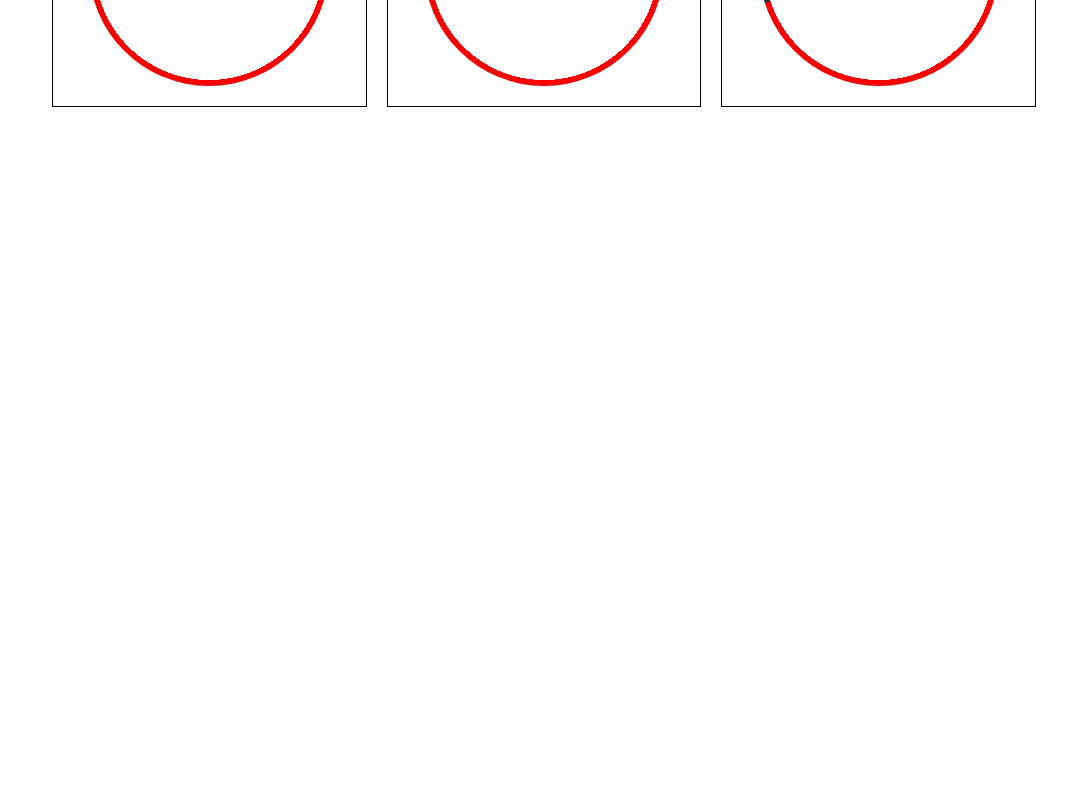
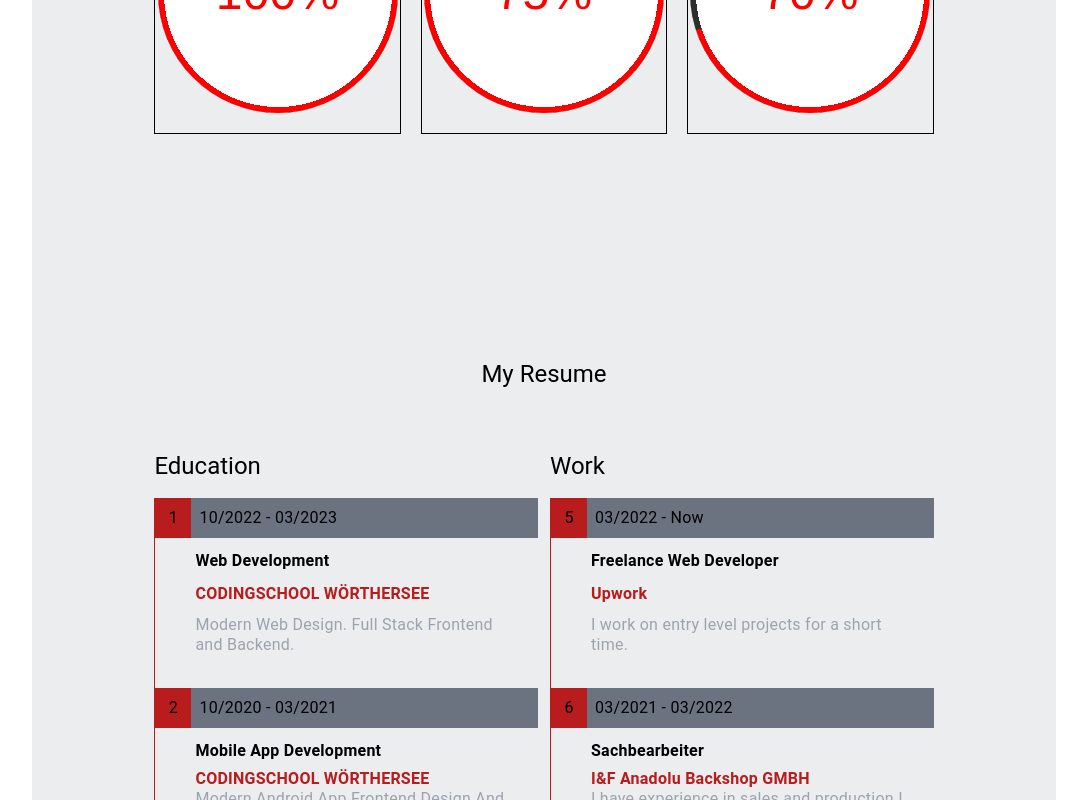
Before and after one commit to volkanfilazi/Angular-Cv-Project, an Angular app: page / in a window 1280 px wide. Shown: the part 1607-2407 px from the top of the page, without its empty margins (96-1183 px from the left). Before the commit the page ends 1907 px from the top, so only its background shows below. Built offline with nearby package versions, Linux system fonts and the light colour scheme.

Commit message:
added resume component and width has been changed with 3/4

```diff
--- a/src/app/app.component.html
+++ b/src/app/app.component.html
@@ -1,6 +1,9 @@
-<div class="h-screen">
-  <app-navbar [darkTheme]='isDarkTheme' (darkThemeToggled)="darkThemeActive()"></app-navbar>
-  <app-intro [darkTheme]='isDarkTheme'></app-intro>
-  <app-tools [darkTheme]='isDarkTheme'></app-tools>
-  <app-languages [darkTheme]="isDarkTheme"></app-languages>
+<app-navbar [darkTheme]='isDarkTheme' (darkThemeToggled)="darkThemeActive()"></app-navbar>
+<div class="bg-white flex flex-col items-center" [ngClass]="{'bg-black' : isDarkTheme}">
+  <div class="w-full bg-[#ecedef] md:w-4/5" [ngClass]="{'dark' : isDarkTheme}">
+    <app-intro [darkTheme]='isDarkTheme'></app-intro>
+    <app-tools [darkTheme]='isDarkTheme'></app-tools>
+    <app-languages [darkTheme]="isDarkTheme"></app-languages>
+    <app-resume [darkTheme]="isDarkTheme"></app-resume>
+  </div>
 </div>
--- a/src/app/app.module.ts
+++ b/src/app/app.module.ts
@@ -7,6 +7,7 @@ import { BrowserAnimationsModule } from '@angular/platform-browser/animations';
 import { ToolsComponent } from './tools/tools.component';
 import { LanguagesComponent } from './languages/languages.component';
 import { ProjectIconComponent } from './navbar/project-icon/project-icon.component';
+import { ResumeComponent } from './resume/resume.component';
 
 @NgModule({
   declarations: [
@@ -16,6 +17,7 @@ import { ProjectIconComponent } from './navbar/project-icon/project-icon.compone
     ToolsComponent,
     LanguagesComponent,
     ProjectIconComponent,
+    ResumeComponent,
   ],
   imports: [
     BrowserModule,
--- a/src/app/intro/intro.component.html
+++ b/src/app/intro/intro.component.html
@@ -1,5 +1,5 @@
-<div [ngClass]="{'dark': darkTheme}"
-  class="flex relative md:h-full flex-col bg-white sm:mt-20 md:mt-0 sm:flex-col md:z-10 md:flex-row md:justify-center md:items-center">
+<div id="intro" [ngClass]="{'dark': darkTheme}"
+  class="flex relative md:h-full flex-col bg-[#ecedef] sm:mt-20 md:mt-0 sm:flex-col md:z-10 md:flex-row md:justify-center md:items-center">
   <div class="observed-sections w-full flex gap-2 flex-col mt-14 md:mt-0 md:h-screen justify-center items-center">
     <div class="flex md:mt-0 w-full items-center justify-center mt-5">
       <h1 class="rounded-lg text-center p-1 font-bold text-[20px] md:text-[30px]">{{ intro }}</h1>
--- a/src/app/languages/languages.component.html
+++ b/src/app/languages/languages.component.html
@@ -1,5 +1,5 @@
 <div id="languages"
-class="observed-sections target  flex p-2 md:p-0 md:py-10 flex-col justify-center w-full items-center relative sm:h-full gap-5 transition-all duration-200"
+class="observed-sections target md:mt-40 bg-[#ecedef] flex p-2 md:p-0 md:py-10 flex-col justify-center w-full items-center relative sm:h-full gap-5 transition-all duration-200"
 [ngClass]="{'dark' : darkTheme}">
 <div class="flex md:mt-0 w-full items-center justify-center mt-5">
       <h1
--- a/src/app/navbar/navbar.components.html
+++ b/src/app/navbar/navbar.components.html
@@ -1,11 +1,11 @@
-<div [ngClass]="{'dark' : darkTheme, 'border-white' : darkTheme}"
-  class="flex w-full z-[100] min-h-[35px] items-center border-b-[1px] border-red-700 bg-white lg:px-40 md:z-40 justify-end font-bold">
-  <div class="p-1 md:pb-2 md:pt-2 hidden md:flex justify-between w-full items-center relative">
+<div id="navbar" [ngClass]="{'dark' : darkTheme, 'border-white' : darkTheme}"
+  class="flex w-full z-[100] min-h-[35px] items-center border-b-[1px] border-red-700 bg-[#ecedef] md:z-40 justify-center font-bold">
+  <div class="p-1 w-full md:w-4/5 md:pb-2 md:pt-2 hidden md:flex justify-between items-center relative">
     <app-project-icon [darkTheme]="darkTheme"></app-project-icon>
     <ul class="hidden md:flex gap-2 items-center">
       <div *ngFor="let navbar of navbarElements">
         <a class="scroll-smooth cursor-pointer transition-all duration-300 border-b-[2px] border-transparent hover:border-red-700 hover:transition-all hover:duration-300 p-1"
-          [ngClass]="{'hover:!border-yellow-400' : darkTheme}" :href="navbar.link">{{ navbar.name }}</a>
+          [ngClass]="{'hover:!border-yellow-400' : darkTheme}" [href]="navbar.link">{{ navbar.name }}</a>
       </div>
       <div class="flex items-center justify-start">
         <button (click)="toggleDarkTheme()" [ngClass]="{'hidden' : !darkTheme}">
@@ -48,7 +48,7 @@
         [ngClass]="{'!dark' : darkTheme,'!border-white' : darkTheme, 'dark' : darkTheme}">
          <div *ngFor="let navbar of navbarElements">
         <a class="scroll-smooth cursor-pointer transition-all duration-300 border-b-[1px] border-transparent hover:border-yellow-400 hover:transition-all hover:duration-300 p-1"
-          :class="{'hover:!border-black' : darkmode}" :href="navbar.link">{{ navbar.name }}</a>
+          :class="{'hover:!border-black' : darkmode}" [href]="navbar.link">{{ navbar.name }}</a>
       </div>
       </ul>
     </div>
--- /dev/null
+++ b/src/app/resume/resume.component.html
@@ -0,0 +1,36 @@
+<div id="resume"
+    class="observed-sections target mt-10 md:mt-40 flex h-full p-2 mb-10 md:p-0 flex-col justify-center w-full items-center relative sm:h-full gap-5 transition-all duration-200"
+    [ngClass]="{'dark' : darkTheme}">
+    <div class="flex md:mt-0 w-full items-center justify-center mt-5">
+          <h1
+            class="rounded-lg text-center p-1 font-bold text-[20px] md:text-[30px]"
+            >
+            My Resume</h1>
+      </div>
+    <div class="w-full md:w-4/5 p-1 md:p-5 gap-5 grid h-full grid-flow-row">
+      <div class="grid grid-cols-1 md:grid-cols-2 gap-3">
+        <div *ngFor="let education of careerArray">
+          <h1 class="text-xl mb-5 font-bold">{{ education.mainTitle }}</h1>
+          <div *ngFor="let items of education.carrerItems" class="border-l-[1px] border-red-700 text-sm md:text-[16px]" [ngClass]="{'!border-white' : darkTheme}">
+            <div class="flex w-full justify-center">
+            <div class="w-10 h-10 bg-red-700 flex items-center justify-center" [ngClass]="{'!bg-yellow-400' : darkTheme,'!text-black' : darkTheme}"><span>{{ items.id }}</span></div>
+            <div class="bg-gray-500 p-2 flex items-center w-full"><p>{{ items.date }}</p></div>
+          </div>
+          <div class="p-5">
+            <div class="ml-5 justify-center gap-2 h-[110px] grid grid-cols-1">
+              <div class="font-bold h-1/4 flex items-center"><span>{{ items.title }}</span></div>
+              <div class="text-red-700 font-bold h-1/4 flex items-center" [ngClass]="{'!text-yellow-400' : darkTheme}"><span>{{ items.name }}</span></div>
+              <div class="text-gray-400 h-2/4 flex items-center"><span>{{ items.description }}</span></div>
+            </div>
+          </div>
+          </div>
+        </div>
+      </div>
+    </div>
+  </div>
+
+  <style>
+    p{
+      margin: 0;
+    }
+  </style>
--- /dev/null
+++ b/src/app/resume/resume.component.ts
@@ -0,0 +1,17 @@
+import { Component, Input } from '@angular/core';
+import { ResumeService} from '../services/resume/resume.service'
+
+@Component({
+  selector: 'app-resume',
+  templateUrl: './resume.component.html',
+  styleUrls: ['./resume.component.css']
+})
+export class ResumeComponent {
+  @Input() darkTheme: boolean | undefined
+
+  constructor(private resumeService: ResumeService){}
+
+  get careerArray(){
+    return this.resumeService.careerArray
+  }
+}
--- a/src/app/services/navbar/navbar.service.ts
+++ b/src/app/services/navbar/navbar.service.ts
@@ -16,7 +16,7 @@ export class NavbarService {
     },
     {
       name: 'Languages',
-      link: '#langguages'
+      link: '#languages'
     },
     {
       name: 'Resume',
--- /dev/null
+++ b/src/app/services/resume/resume.service.ts
@@ -0,0 +1,76 @@
+import { Injectable } from '@angular/core';
+
+@Injectable({
+  providedIn: 'root'
+})
+export class ResumeService {
+   careerArray = [
+    {
+      mainTitle: 'Education',
+      carrerItems: [
+        {
+          id: '1',
+          name: 'CODINGSCHOOL WÖRTHERSEE',
+          date: '10/2022 - 03/2023',
+          title: 'Web Development',
+          description: 'Modern Web Design. Full Stack Frontend and Backend.'
+        },
+        {
+          id: '2',
+          name: 'CODINGSCHOOL WÖRTHERSEE',
+          date: '10/2020 - 03/2021',
+          title: 'Mobile App Development',
+          description: 'Modern Android App Frontend Design And Frameworks. Programm languages are Kotlin and Java.'
+        },
+        {
+          id: '3',
+          name: 'WIFI ÖSTERREICH',
+          date: '02/2020 - 07/2020',
+          title: 'Java Software Engineering',
+          description: 'Java Fullstack programming. Desktop and Frontend. Data Managment.'
+        },
+        {
+          id: '4',
+          name: 'TU WIEN',
+          date: '03/2011 - 06/2017',
+          title: 'Architektur',
+          description: 'I didnt complete universität I left it halfway. Autocad and some design programms.'
+        }
+      ]
+    },
+    {
+      mainTitle: 'Work',
+      carrerItems: [
+        {
+          id: '5',
+          name: 'Upwork',
+          date: '03/2022 - Now',
+          title: 'Freelance Web Developer',
+          description: 'I work on entry level projects for a short time.'
+        },
+        {
+          id: '6',
+          name: 'I&F Anadolu Backshop GMBH',
+          date: '03/2021 - 03/2022',
+          title: 'Sachbearbeiter',
+          description: 'I have experience in sales and production.I am very good at communicating with customers.'
+        },
+        {
+          id: '7',
+          name: 'Rota Möbel',
+          date: '01/2020 - 03/2021',
+          title: 'Web Design & Online Seller',
+          description: 'Online sales and product addition was my main duty.I was also changing the advertisement and product prices.'
+        },
+        {
+          id: '8',
+          name: 'I&F Anadolu Backshop GMBH',
+          date: '03/2019 - 01/2020',
+          title: 'Sachbearbeiter',
+          description: 'I have experience in sales and production.I am very good at communicating with customers.'
+        },
+      ]
+    }
+  ];
+  constructor() { }
+}
--- a/src/app/tools/tools.component.html
+++ b/src/app/tools/tools.component.html
@@ -1,5 +1,5 @@
 <div id="tools"
-  class="observed-sections target flex flex-col justify-center w-full items-center relative  gap-5 transition-all duration-200"
+  class="observed-sections target bg-[#ecedef] flex flex-col justify-center w-full items-center relative  gap-5 transition-all duration-200"
   [ngClass]="{'dark' : darkTheme}">
   <div class="flex md:mt-0 w-full items-center justify-center mt-5">
     <h1 class=" rounded-lg text-center p-1 font-bold text-[20px] md:text-[30px]">Tools</h1>
```
Also changed, not shown: src/app/resume/resume.component.css (added), 2 other files (tests, documents, lock files or other folders).
